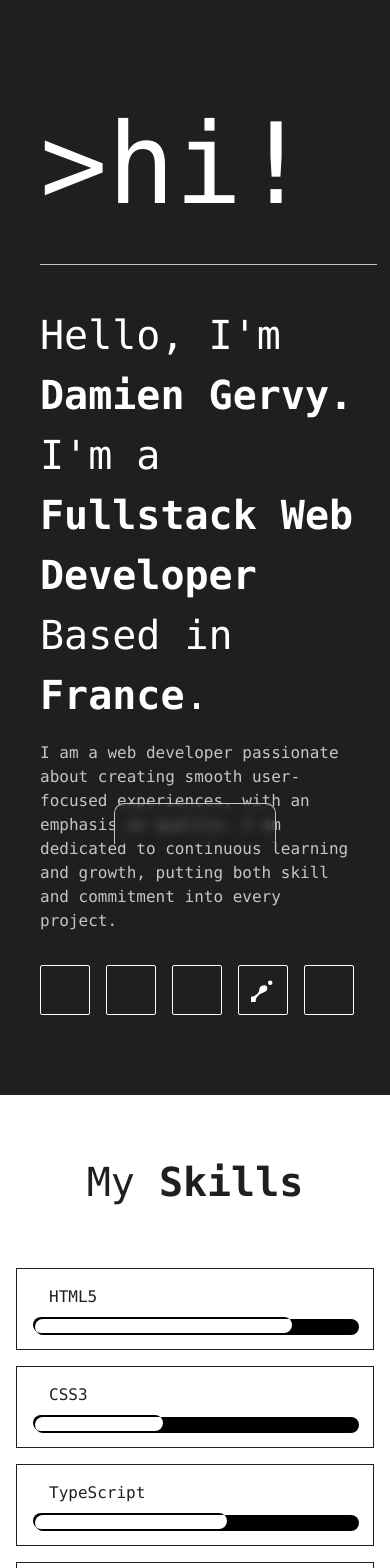
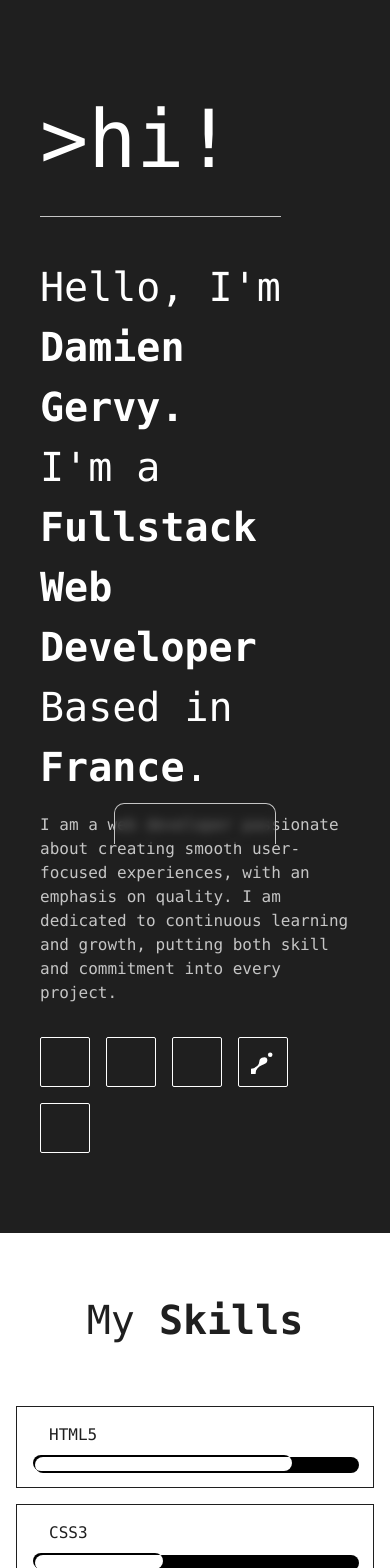
Before and after one commit to GDami/portfolio, a React (Vite) app: page / in a window 390 px wide. Shown: the top 1568 px of the page. Built offline with nearby package versions, Linux system fonts and the light colour scheme; some icons are missing.

Commit message:
added wrap to the icon lists

```diff
--- a/src/contact/Contact.css
+++ b/src/contact/Contact.css
@@ -13,6 +13,7 @@
     justify-content: center;
     gap:var(--spacing-common);
     padding:0;
+    flex-wrap: wrap;
 }
 
 .contact-item {
--- a/src/landing/Landing.css
+++ b/src/landing/Landing.css
@@ -45,6 +45,7 @@
     display: flex;
     gap: var(--spacing-common);
     margin-top: var(--spacing-common);
+    flex-wrap: wrap;
 }
 
 
@@ -54,3 +55,9 @@
     gap: 1em;
     text-align: left;
 }
+
+@media screen and (max-width: 480px) {
+    .home-img {
+        font-size: 5em;
+    }
+}
--- a/src/projects/Project.css
+++ b/src/projects/Project.css
@@ -56,6 +56,7 @@
     display: flex;
     flex-direction: row;
     gap: var(--spacing-common);
+    flex-wrap: wrap;
 }
 
 @media screen and (max-width: 800px) {
```
